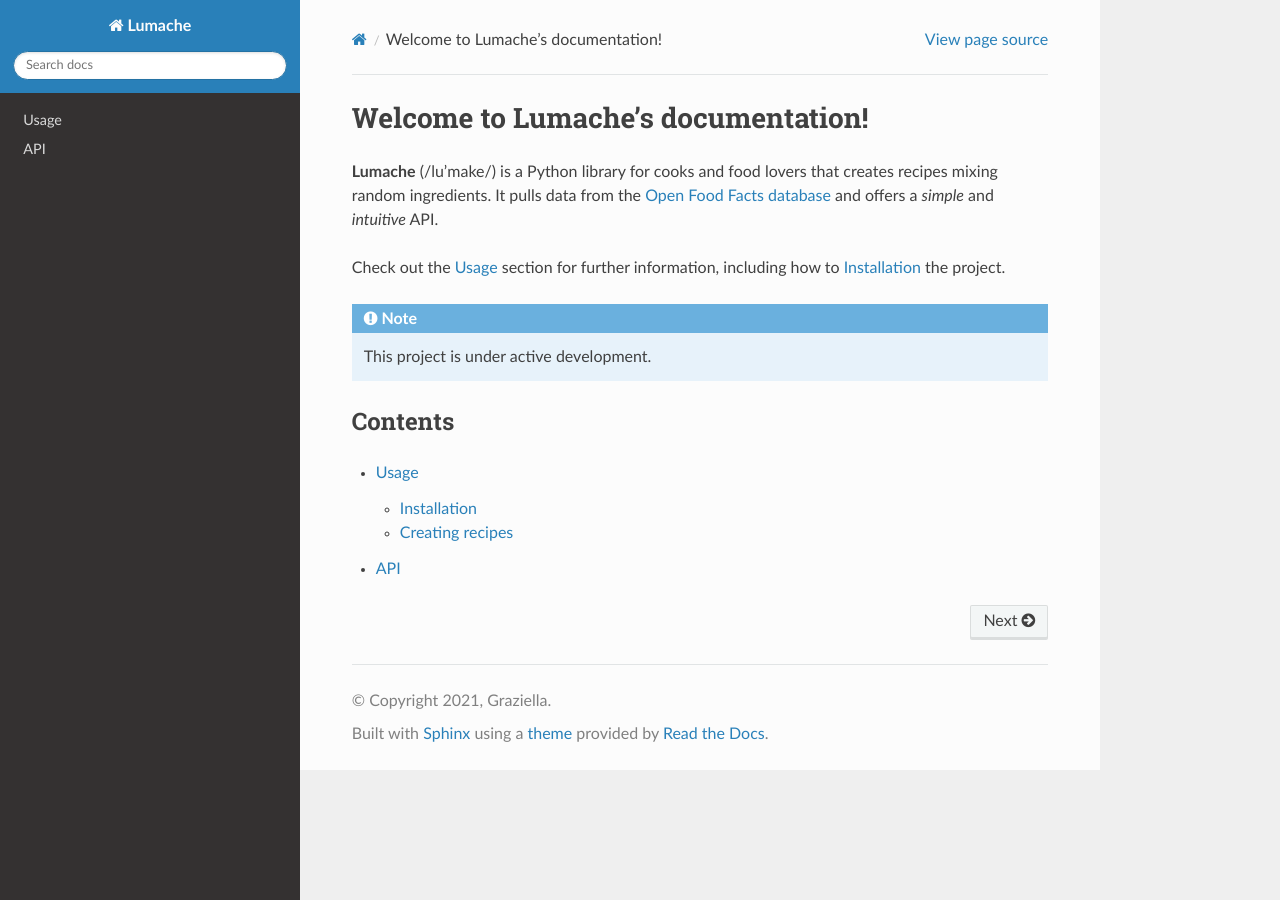
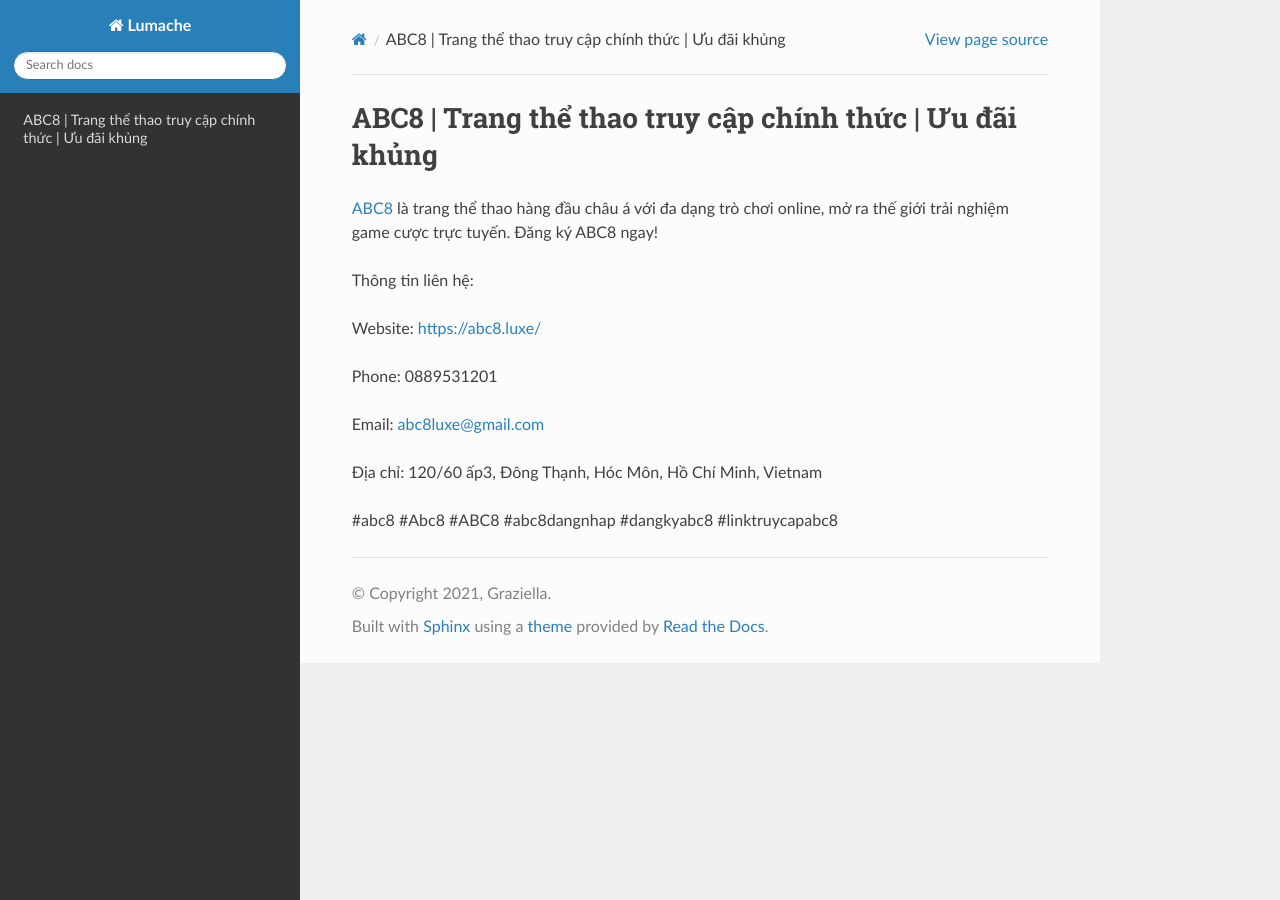
Before and after one commit to JonsCalicut123/abc8luxe, a Sphinx documentation site: the page built from docs/source/index.rst, in a window 1280 px wide. Built offline with Sphinx 7.4.7 and the Read the Docs theme 3.1.0, drawn with Linux system fonts in a browser that asks for light colours.

Commit message:
Update index.rst

```diff
--- a/docs/source/index.rst
+++ b/docs/source/index.rst
@@ -1,22 +1,16 @@
-Welcome to Lumache's documentation!
+ABC8 | Trang thể thao truy cập chính thức | Ưu đãi khủng
 ===================================
 
-**Lumache** (/lu'make/) is a Python library for cooks and food lovers
-that creates recipes mixing random ingredients.
-It pulls data from the `Open Food Facts database <https://world.openfoodfacts.org/>`_
-and offers a *simple* and *intuitive* API.
+`ABC8 <https://abc8.luxe/>`_ là trang thể thao hàng đầu châu á với đa dạng trò chơi online, mở ra thế giới trải nghiệm game cược trực tuyến. Đăng ký ABC8 ngay!
 
-Check out the :doc:`usage` section for further information, including
-how to :ref:`installation` the project.
+Thông tin liên hệ:
 
-.. note::
+Website: https://abc8.luxe/
 
-   This project is under active development.
+Phone: 0889531201
 
-Contents
---------
+Email: abc8luxe@gmail.com
 
-.. toctree::
+Địa chỉ: 120/60 ấp3, Đông Thạnh, Hóc Môn, Hồ Chí Minh, Vietnam
 
-   usage
-   api
+#abc8 #Abc8 #ABC8 #abc8dangnhap #dangkyabc8 #linktruycapabc8
```
